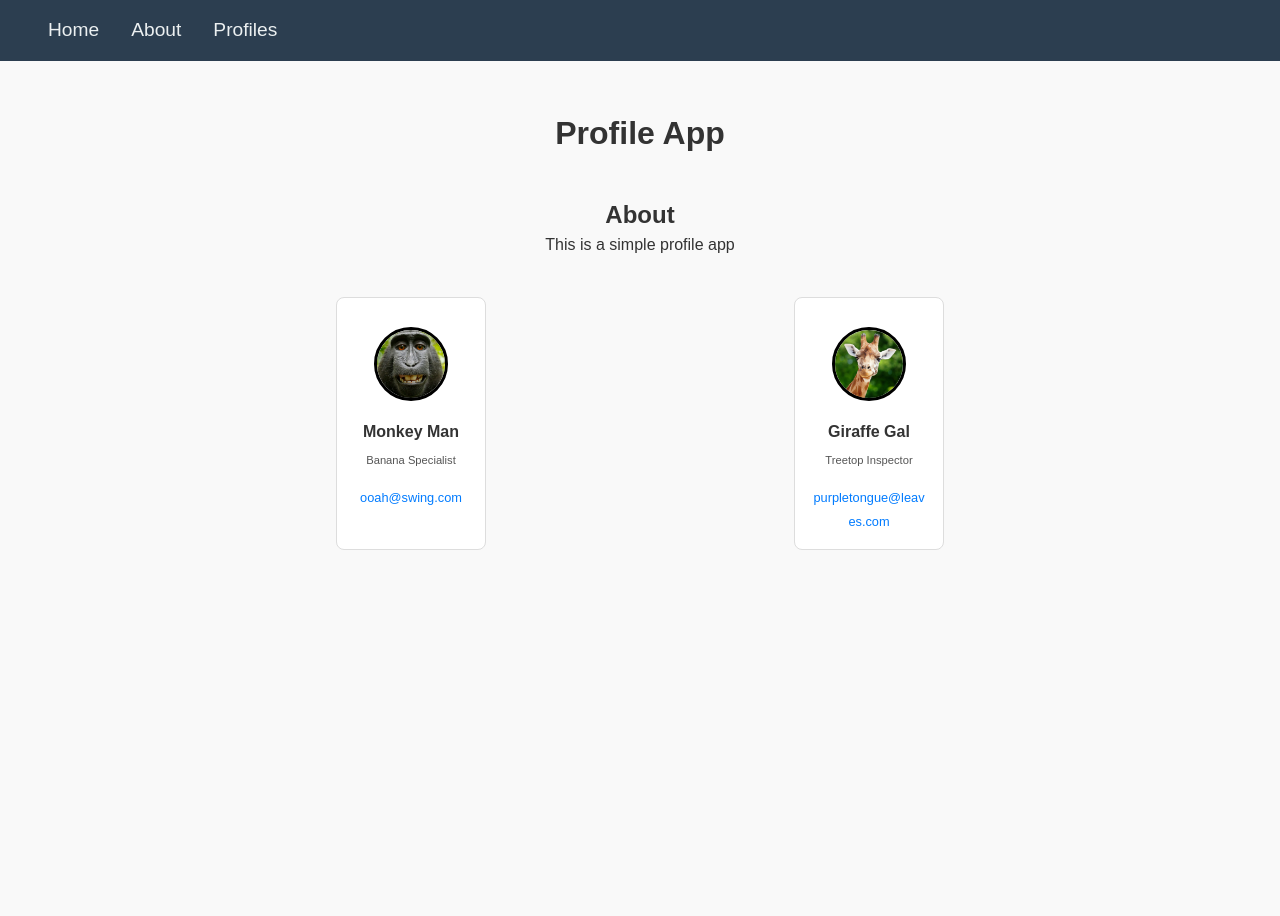
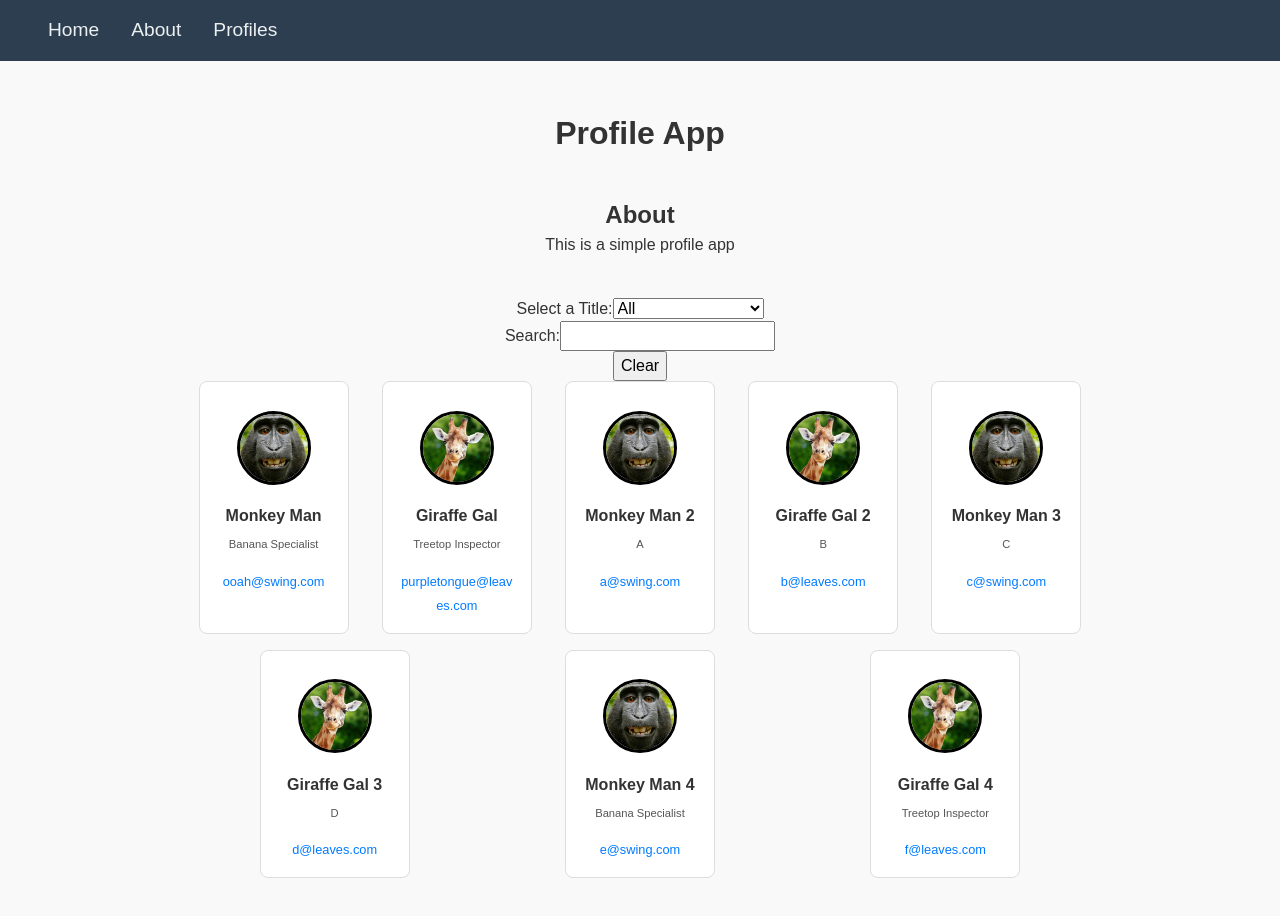
Before and after one commit to cjcallaghan/react-profile-app, a React app: page / in a window 1280 px wide. Shown: the top 916 px of the page. Before the commit the page ends 800 px from the top, so only its background shows below. Built offline with nearby package versions, Linux system fonts and the light colour scheme; the HTML template or start-up script is replaced by a standard one.

Commit message:
lab 5 functional

```diff
--- a/src/App.jsx
+++ b/src/App.jsx
@@ -7,6 +7,7 @@ import img_monkey from './assets/monkey.png';
 import img_giraffe from './assets/giraffe.png';
 import Card from "./components/Card";
 import Wrapper from "./components/Wrapper";
+import {useState} from "react";
 
 function App() {
 	const profiles = [
@@ -21,8 +22,71 @@ function App() {
 			name: "Giraffe Gal",
 			title: "Treetop Inspector",
 			email: "purpletongue@leaves.com"
+		},
+		{
+			img: img_monkey,
+			name: "Monkey Man 2",
+			title: "A",
+			email: "a@swing.com"
+		},
+		{
+			img: img_giraffe,
+			name: "Giraffe Gal 2",
+			title: "B",
+			email: "b@leaves.com"
+		},
+		{
+			img: img_monkey,
+			name: "Monkey Man 3",
+			title: "C",
+			email: "c@swing.com"
+		},
+		{
+			img: img_giraffe,
+			name: "Giraffe Gal 3",
+			title: "D",
+			email: "d@leaves.com"
+		},
+		{
+			img: img_monkey,
+			name: "Monkey Man 4",
+			title: "Banana Specialist",
+			email: "e@swing.com"
+		},
+		{
+			img: img_giraffe,
+			name: "Giraffe Gal 4",
+			title: "Treetop Inspector",
+			email: "f@leaves.com"
 		}
 	]
+
+	// const titles = [...new Set]
+
+	const [title, setTitle] = useState("");
+	//update title on dropdown change
+	const handleTitleChange = (e) => {
+		setTitle(e.target.value);
+	};
+
+
+	//search
+	const [searchInput, setSearchInput] = useState("");
+	const handleSearchChange = (e) => {
+		e.preventDefault();
+		setSearchInput(e.target.value);
+	};
+
+	const handleClear = () => {
+		setTitle("");
+		setSearchInput("");
+	}
+
+	//filter
+	const filterProfiles = profiles.filter((profile) =>
+		(title === "" || profile.title === title) && profile.name.toLocaleLowerCase().includes(searchInput.toLocaleLowerCase())
+	)
+	//
 
 	return (
 		<>
@@ -37,13 +101,30 @@ function App() {
 					<About />
 				</Wrapper>
 				<Wrapper>
+					<div className="filter-wrapper">
+						<div className="filter-select">
+							<label htmlFor="title-select">Select a Title:</label>
+							<select id="title-select" onChange={handleTitleChange} value={title}>
+								{/* titles.map((title) => (option key={title} value={title})) */}
+								<option value="">All</option>
+								<option value="Banana Specialist">Banana Specialist</option>
+								<option value="Treetop Inspector">Treetop Inspector</option>
+								<option value="A">A</option>
+								<option value="B">B</option>
+								<option value="C">C</option>
+								<option value="D">D</option>
+							</select>
+						</div>
+					</div>
+					<div className="search-wrapper">
+						<div className="search-input">
+							<label htmlFor="search-input">Search:</label>
+							<input className="search-input" type="text" onChange={handleSearchChange} value={searchInput}></input>
+						</div>
+						<button onClick={handleClear}>Clear</button>
+					</div>
 					<div className='profile-cards'>
-						{/* {profiles.map(profile => <Card key={profile.email} img={profile.img} name={profile.name} title={profile.title} email={profile.email} />)} */}
-						{/* Same thing ^ */}
-						{profiles.map(profile => <Card key={profile.email} {...profile} />)}
-
-						{/* <Card1 />
-						<Card2 /> */}
+						{filterProfiles.map(profile => <Card key={profile.email} {...profile} />)}
 					</div>
 				</Wrapper>
 			</main>
```
